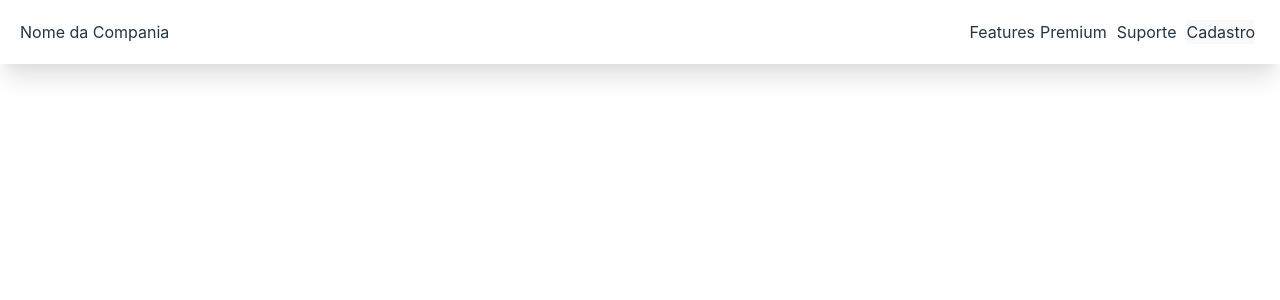
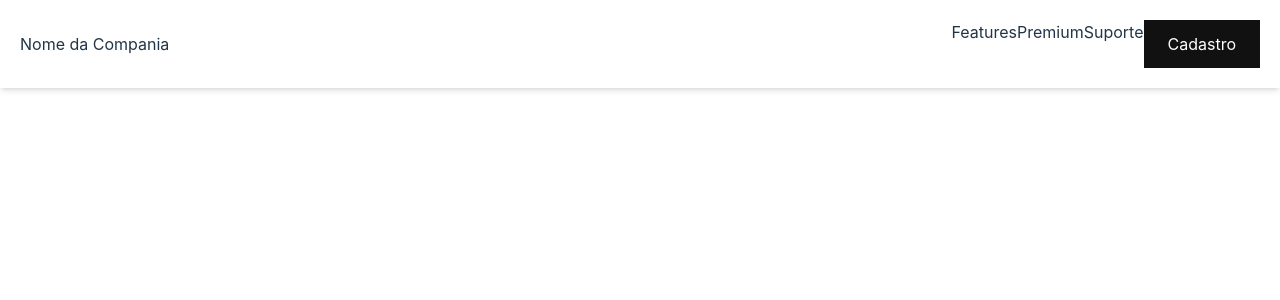
Before and after one commit to Walisson-Vilela/CoderHouse-project, a React (Vite) app in the folder e-commerce/: page / in a window 1280 px wide. Shown: the top 300 px of the page. Built offline with nearby package versions, Linux system fonts and the light colour scheme.

Commit message:
code adjustments
code adjustments

```diff
--- a/e-commerce/src/components/Header/Header.tsx
+++ b/e-commerce/src/components/Header/Header.tsx
@@ -1,23 +1,19 @@
-import './header.module.css';
+import "./header.module.css";
 
 const Header = () => {
   return (
-
-        <nav className='w-full flex justify-between items-center p-5 bg-white shadow-xl'>
+    <nav className="w-full flex justify-between items-center p-5 bg-white shadow-md">
       <span>Nome da Compania</span>
-            <ul style={{ display: 'flex' }}>
+      <ul style={{ display: "flex" }}>
         <a>Features</a>
         <li>Premium</li>
         <li>Suporte</li>
         <li>
-                    <button>
-                        Cadastro
-                    </button>
+          <button className="rounded-none bg-customColor rounded-md text-white px-6 py-3">Cadastro</button>
         </li>
-            </ul >
-        </nav >
-
+      </ul>
+    </nav>
   );
-}
+};
 
 export { Header };
--- a/e-commerce/src/components/Header/header.module.css
+++ b/e-commerce/src/components/Header/header.module.css
@@ -1,13 +1,3 @@
 * {
     box-sizing: border-box;
 }
-
-
-ul {
-    list-style: none;
-    align-items: center;
-}
-
-li {
-    margin: 0 5px;
-}
--- a/e-commerce/src/index.css
+++ b/e-commerce/src/index.css
@@ -10,11 +10,9 @@
   font-family: Inter, system-ui, Avenir, Helvetica, Arial, sans-serif;
   line-height: 1.5;
   font-weight: 400;
-
   color-scheme: light dark;
   color: rgba(255, 255, 255, 0.87);
   background-color: #242424;
-
   font-synthesis: none;
   text-rendering: optimizeLegibility;
   -webkit-font-smoothing: antialiased;
@@ -24,7 +22,6 @@
 body {
   margin: 0;
   display: flex;
-  /* place-items: center; */
   min-width: 320px;
   min-height: 100vh;
 }
--- a/e-commerce/tailwind.config.js
+++ b/e-commerce/tailwind.config.js
@@ -1,8 +1,13 @@
 /** @type {import('tailwindcss').Config} */
 module.exports = {
-  content: ["./src/**/*.{html,js}"],
+  content: ["./src/**/*.{js,jsx,ts,tsx}"],
   theme: {
-    extend: {},
+    extend: {
+      colors: {
+        customColor: "#111", // sua cor personalizada
+      },
+    },
   },
+  variants: {},
   plugins: [],
-}
+};
```
Lines whose indentation alone changed are shown as unchanged.
